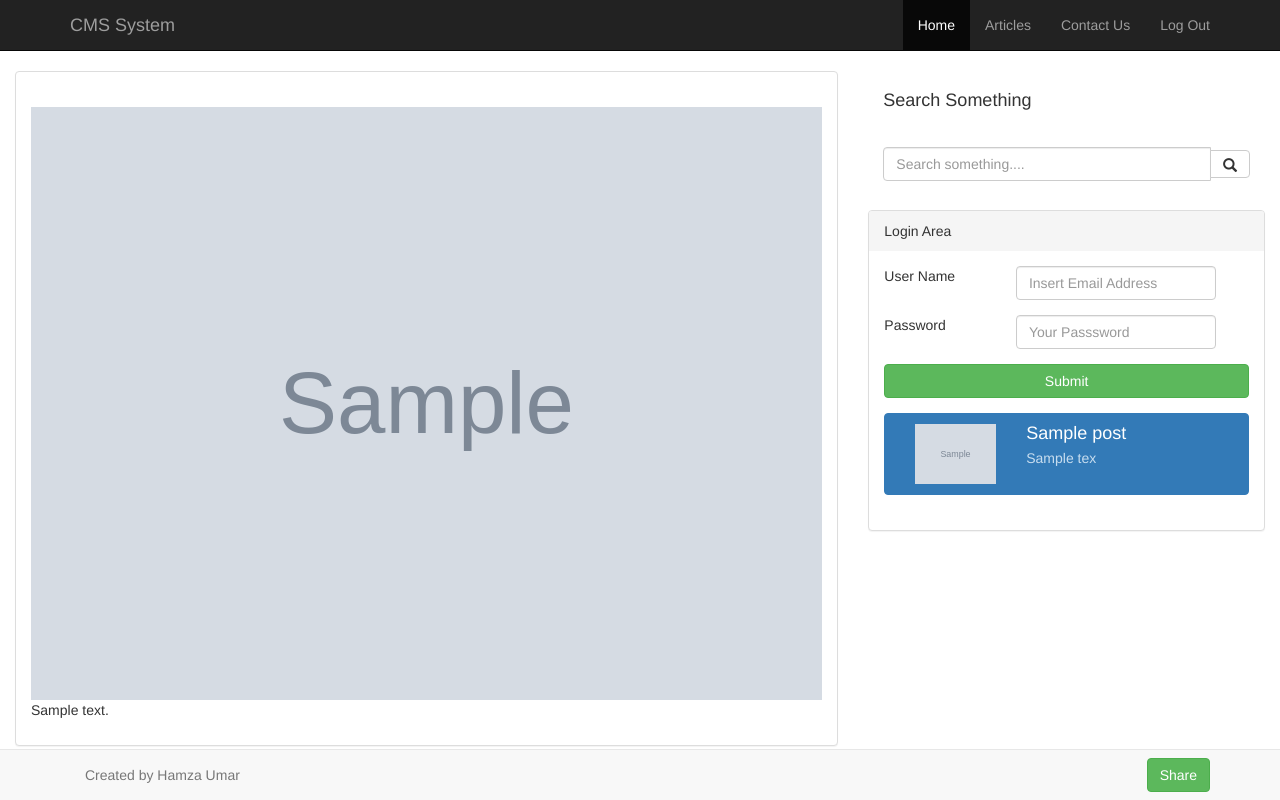
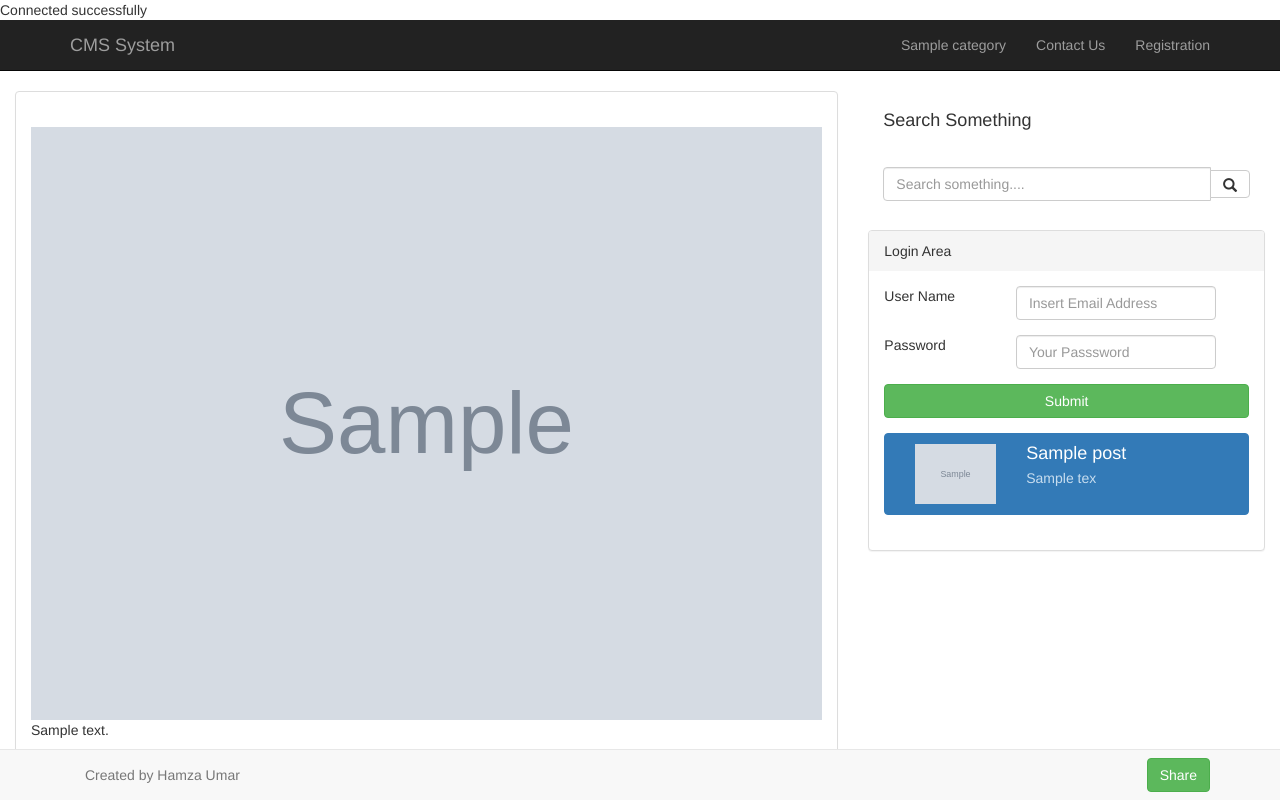
Before and after one commit to hamzaumarkhan/cms, a PHP site: page /post.php?post_id=1 in a window 1280 px wide. Run offline with PHP 8.4, Linux system fonts and the light colour scheme; tables that the repository leaves empty or names only in its code hold one stand-in row (values such as "Sample post"); grey boxes marked "Sample" are stand-in pictures.

Commit message:
update files

```diff
--- a/includes/db.php
+++ b/includes/db.php
@@ -6,6 +6,10 @@
 
     $conn = mysqli_connect($server, $username ,$password, $db);
 
-
+    // Check connection
+    if ($conn->connect_error) {
+        die("Connection failed: " . $conn->connect_error);
+    }
+    echo "Connected successfully";
 
     ?>
--- a/includes/footer.php
+++ b/includes/footer.php
@@ -4,3 +4,5 @@
                 <a heref="#" class="btn btn-success pull-right navbar-btn">Share</a>
 
         </footer>
+        </body>
+</html>
--- a/includes/header.php
+++ b/includes/header.php
@@ -1,4 +1,13 @@
-<?include('db.php');?>
+<?php include('db.php');?>
+<DOCTYPE html>
+<html>
+    <head>
+        <title>CMS System</title>
+        <link rel="stylesheet" href="bootstrap/css/bootstrap.css">
+        <script src="bootstrap/css/bootstrap.css"</script>
+        <script type="text/javascript" src="bootstrap/js/bootstrap.js"></script>
+    </head>
+    <body>
 <header class="navbar navbar-inverse navbar-static-top">
                <div class="container">
                 <a href="index.php" class="navbar-brand">CMS System</a>
@@ -7,27 +16,37 @@
                     <?php
                     $sql_cat = "SELECT * FROM category";
                     $run_cat = mysqli_query($conn,$sql_cat);
+
                     while($rows = mysqli_fetch_assoc($run_cat)) {
+
                         if(isset($_GET['cat_name'])) {
-                         if($_GET['cat_name'] == $rows['category_name']){
-                            $class = 'active';
+                            if($_GET['cat_name'] == $rows['category_name']){
+                                $class = 'active';
+                            } else {
+                                $class = '';
+                            }
                         } else {
                             $class = '';
                         }
-                        if($rows['category_name'] == 'home') {
+
+
+
+                        if($rows['category_name'] == 'Home') {
                             if($_SERVER['PHP_SELF'] == '/cms/index.php') {
-                               echo '<li class="active"><a href="index.php">'.usfirst($rows['category_name']).'</a>';
+                                echo '<li class="active"><a href="index.php">'.ucfirst($rows['category_name']).'</a>';
                             } else {
-                                echo '<li class=""><a href="index.php">'.usfirst($rows['category_name']).'</a>';
+                                echo '<li class=""><a href="index.php">'.ucfirst($rows['category_name']).'</a>';
                             }
 
-                            } else {
-                        echo '<li class="'.$class.'"><a href="menu.php?cat_name='.$rows['category_name'].'">'($rows['category_name']).'</a></li>';
-                            }
-                         }
+                        } else {
+                            echo '<li class=""><a href="menu.php?cat_name='.$rows['category_name'].'">'.ucfirst($rows['category_name']).'</a>';
                         }
+                    }
+
                     ?>
+
                     <li><a href="contact.php">Contact Us</a><li>
+
                     <li><a href="registration.php">Registration</a><li>
                 </ul>
             </div>
--- a/post.php
+++ b/post.php
@@ -1,24 +1,4 @@
-<?php include('includes/db.php');?>
-<DOCTYPE html>
-<html>
-    <head>
-        <title>CMS System</title>
-        <link rel="stylesheet" href="bootstrap/css/bootstrap.css">
-        <script src="bootstrap/css/bootstrap.css"</script>
-        <script type="text/javascript" src="bootstrap/js/bootstrap.js"></script>
-    </head>
-    <body>
-        <header class="navbar navbar-inverse navbar-static-top">
-            <div class="container">
-                <a href="index.php" class="navbar-brand">CMS System</a>
-                <ul class="nav navbar-nav navbar-right">
-                    <li class="active"><a href="#">Home</a><li>
-                    <li><a href="#">Articles</a><li>
-                    <li><a href="#">Contact Us</a><li>
-                    <li><a href="#">Log Out</a><li>
-                </ul>
-            </div>
-        </header>
+<?php include 'includes/header.php';?>
         <div class="conntainer">
             <articale class="row">
                 <section class="col-lg-8">
@@ -44,10 +24,4 @@
                 <?php include 'includes/sidebar.php';?>
             </articale>
         </div>
-        <footer class="navbar navbar-default navbar-fixed-bottom">
-            <div class="container">
-                <p class="navbar-text pull-left">Created by Hamza Umar</p>
-                <a heref="#" class="btn btn-success pull-right navbar-btn">Share</a>
-        </footer>
-    </body>
-</html>
+ <?php include 'includes/footer.php';?>
```
Also changed, not shown: contact.php (+0 -12 lines), index.php (+2 -14 lines), menu.php (+1 -13 lines), registration.php (+4 -11 lines), search.php (+1 -17 lines).
